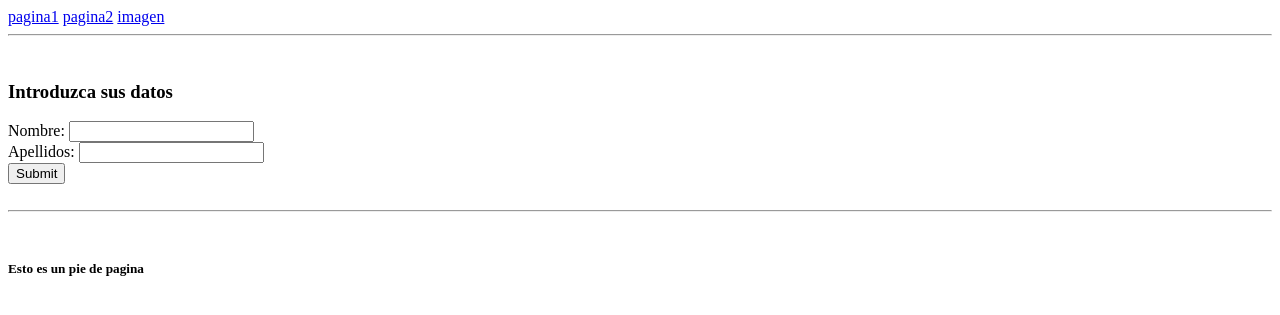
After one commit to wilsoncap/flask_u, a Flask app: template flask_templates/templates/formulario.html in a window 1280 px wide. The commit adds this page. Shown: the top 315 px of the page. Run offline with Flask 2, Linux system fonts and the light colour scheme; the template is opened without the code that fills it, so the values that code supplies are empty; some libraries are stand-ins or nearby versions.

Commit message:
creacionde platilla formulario

```diff
--- a/flask_templates/templates/basico.html
+++ b/flask_templates/templates/basico.html
@@ -8,8 +8,9 @@
   </head>
   <body>
     <div>
-      <a href="pagina1">pagina1</a>
-      <a href="pagina2">pagina2</a>
+      <a href="{{ url_for('pagina1') }}">pagina1</a>
+      <a href="{{ url_for('pagina2') }}">pagina2</a>
+      <a href="{{ url_for('static', filename='img1.jpg') }}">imagen</a>
       <br />
       <hr />
       <br />
--- /dev/null
+++ b/flask_templates/templates/formulario.html
@@ -0,0 +1,13 @@
+{% extends "basico.html" %} {% block contenido %}
+
+<h3>Introduzca sus datos</h3>
+
+<form action="{{ url_for('gracias') }}">
+  Nombre: <input type="text" name="nombre" />
+  <br />
+  Apellidos: <input type="text" name="apellidos" />
+  <br />
+  <input type="submit" name="" id="enviar datos" />
+</form>
+
+{% endblock %}
--- /dev/null
+++ b/flask_templates/templates/gracias.html
@@ -0,0 +1,3 @@
+{% extends "basico.html" %} {% block contenido %}
+<h3>Gracias {{ nombre }} x registrarte</h3>
+{% endblock %}
```
Also changed, not shown: flask_templates/app2.py (+14 -3 lines).
